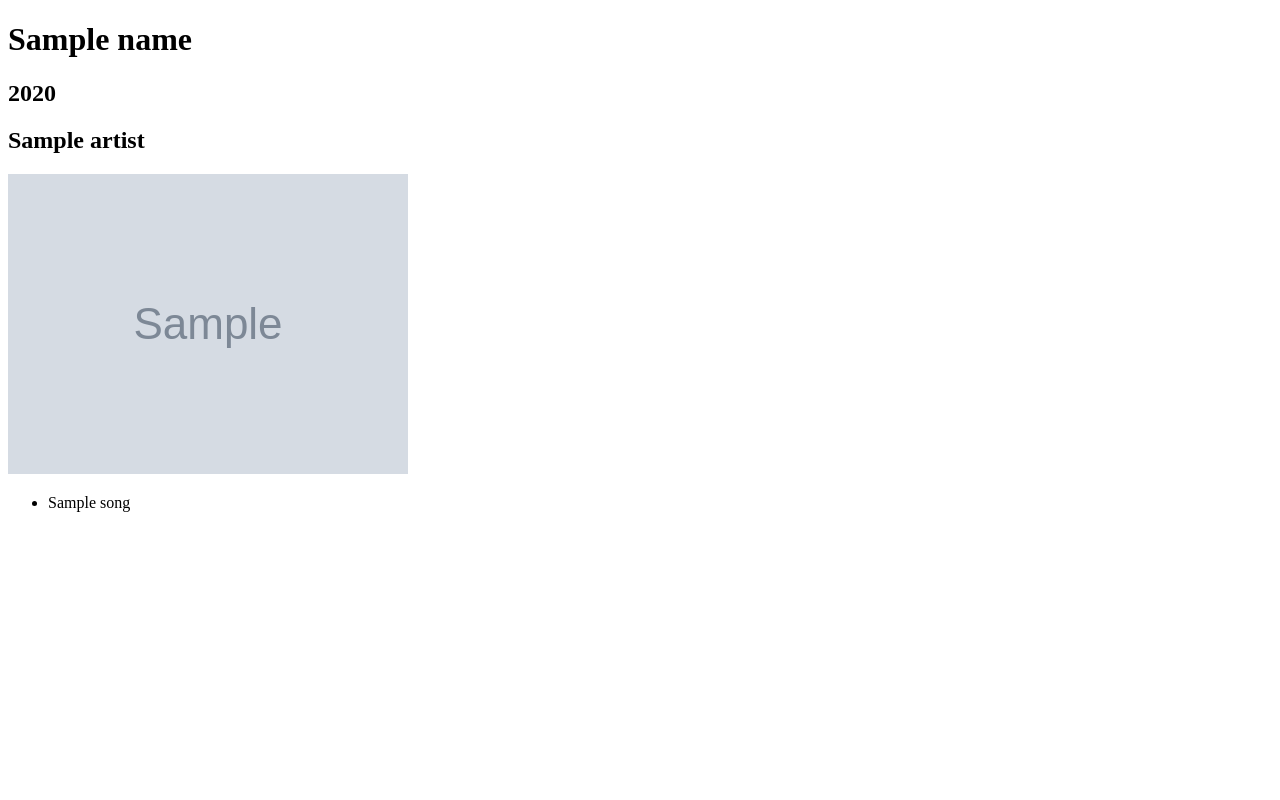
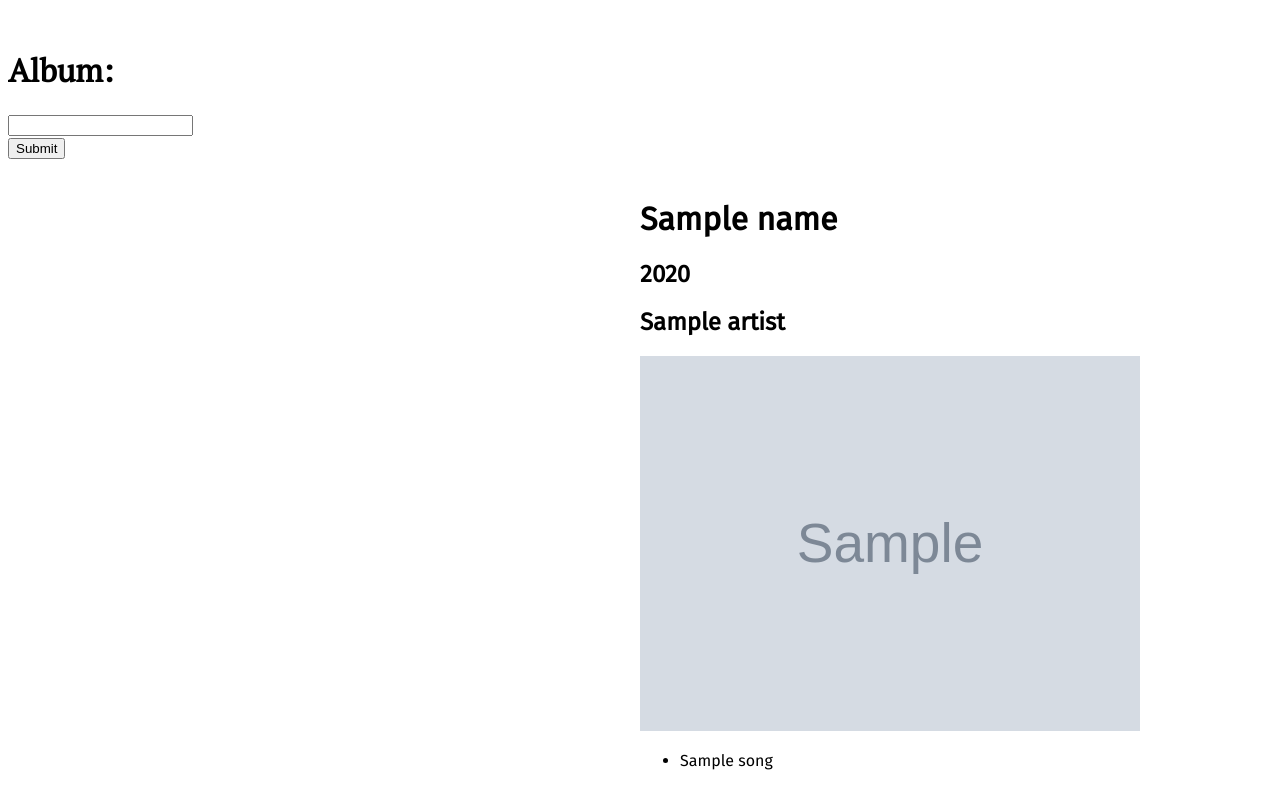
Before and after one commit to Greg-Chinnici/Album-Scraper, a Flask app: template website/templates/poster.html in a window 1280 px wide. Run offline with Flask 3, Linux system fonts and the light colour scheme; the template is opened without the code that fills it: most values are stand-ins (such as "Sample title", 1, 10 or a date in 2020); grey boxes marked "Sample" are stand-in pictures.

Commit message:
form subbiting works. sides are not split yet

```diff
--- a/website/app.py
+++ b/website/app.py
@@ -1,6 +1,5 @@
 from webscraper import GetAlbum
-from flask import Flask
-from flask import render_template
+from flask import Flask, render_template, request
 from markupsafe import escape
 
 
@@ -11,7 +10,14 @@ app = Flask(__name__)
 def hello_world():
     return render_template('index.html')
 
-@app.route("/search/<searchterm>")
-def search(searchterm):
-    alb = GetAlbum(escape(searchterm))
-    return render_template('poster.html' , name=alb['name'] , artist=alb['artist'], year=alb['year'], cover=alb['cover'],songs=alb['songs'])
+
+@app.route('/', methods=['GET', 'POST'])
+def search():
+    data = None
+    if request.method == 'POST':
+        alb = GetAlbum(escape(request.form['album_search']))
+        return render_template('poster.html' , name=alb['name'] , artist=alb['artist'], year=alb['year'], cover=alb['cover'],songs=alb['songs'])
+
+    return hello_world()
+
+app.run(debug=True)
--- a/website/templates/index.html
+++ b/website/templates/index.html
@@ -1,8 +1,9 @@
 <!DOCTYPE html>
 
-<!-- Use 'python -m http.server' to run on local host -->
+<html>
 
-<html>
+<title>Album Poster Creator</title>
+
 <head>
     <link rel="stylesheet" href="style.css">
     <link rel="stylesheet" href="fonts.css">
@@ -14,16 +15,10 @@
 <!-- Since I am stupid and will forget, a SPACE is combing the properties of both css tags-->
 <div class="split left pt-serif-regular">
     <div class="centered">
-        <form>
+        <form action="" method= "POST">
             <!--<label for="album_search">Album:</label><br>-->
             <h1>Album:</h1>
             <input type="text" id="album_search" name="album_search"><br>
-            <input type="submit" value="Submit">
-        </form>
-
-        <form>
-            <input type="checkbox" id="isDisplayGenre" value="displayGenre">
-            <input type="checkbox" id="isDisplayArtistName" value="displayArtistName">
             <input type="submit" value="Submit">
         </form>
     </div>
@@ -31,16 +26,8 @@
 
 <div class="split right fira-sans-regular">
     <!-- This right half can be replaced with some templates -->
-    <div class="centered">
-      <h1 id="name">Name</h1>
-      <h2 id="genre">Genre</h2>
-      <h2 id="artist">Artist</h2>
-      <img id="cover" src="https://is1-ssl.mzstatic.com/image/thumb/Music124/v4/4f/8a/89/4f8a893a-5cee-2a61-ce81-63ab8671d61d/888915443767_cover.jpg/632x632bb-60.jpg">
-        <ul id="songs">
-            <li>Item 1</li>
-            <li>Item 2</li>
-        </ul>
-    </div>
+    {% block content %}
+    {% endblock %}
 </div>
 
 </body>
--- a/website/templates/poster.html
+++ b/website/templates/poster.html
@@ -1,8 +1,5 @@
-<!DOCTYPE html>
-
-
-
-<div class="split right fira-sans-regular">
+{% extends "index.html" %}
+{% block content %}
 
         <div class="centered">
 
@@ -33,6 +30,5 @@
                 {% endfor %}
             </ul>
         </div>
-</div>
 
-</html>
+{% endblock %}
--- a/website/templates/style.css
+++ b/website/templates/style.css
@@ -1,25 +1,21 @@
 /* Split the screen in half */
 .split {
-    height: 100%;
-    width: 50%;
-    position: fixed;
-    z-index: 1;
-    top: 0;
-    overflow-x: hidden;
     padding-top: 20px;
+
+    display: table;
+    clear: both;
 }
 
-/* Control the left side */
-.left {
-    left: 0;
-    background-color: #252525;
+.left{
+    float: left;
+    width: 50%;
 }
 
-/* Control the right side */
 .right {
-    right: 0;
-    background-color: #505050;
+    float: right;
+    width: 50%;
 }
+
 
 /* Style the image inside the centered container, if needed */
 .centered img {
```
Also changed, not shown: website/monkey.py (deleted, +0 -11 lines), 1 other file. Lines whose indentation alone changed are shown as unchanged.
